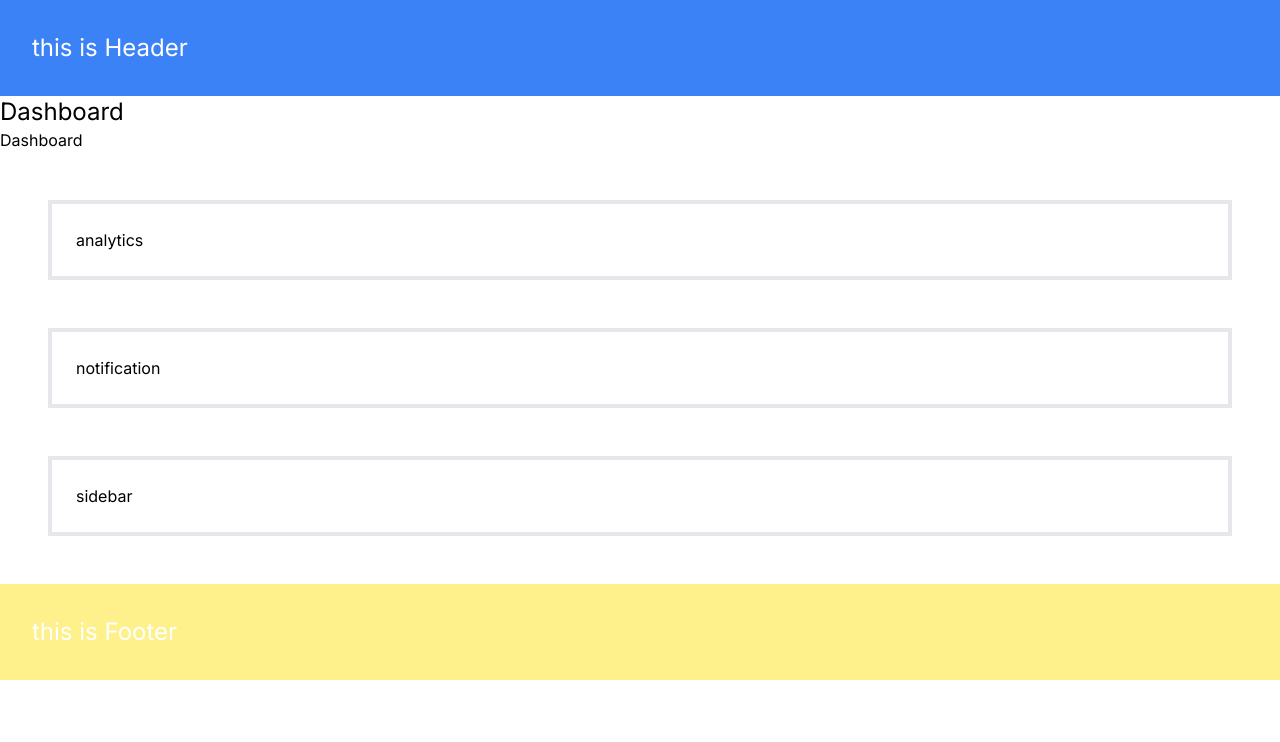
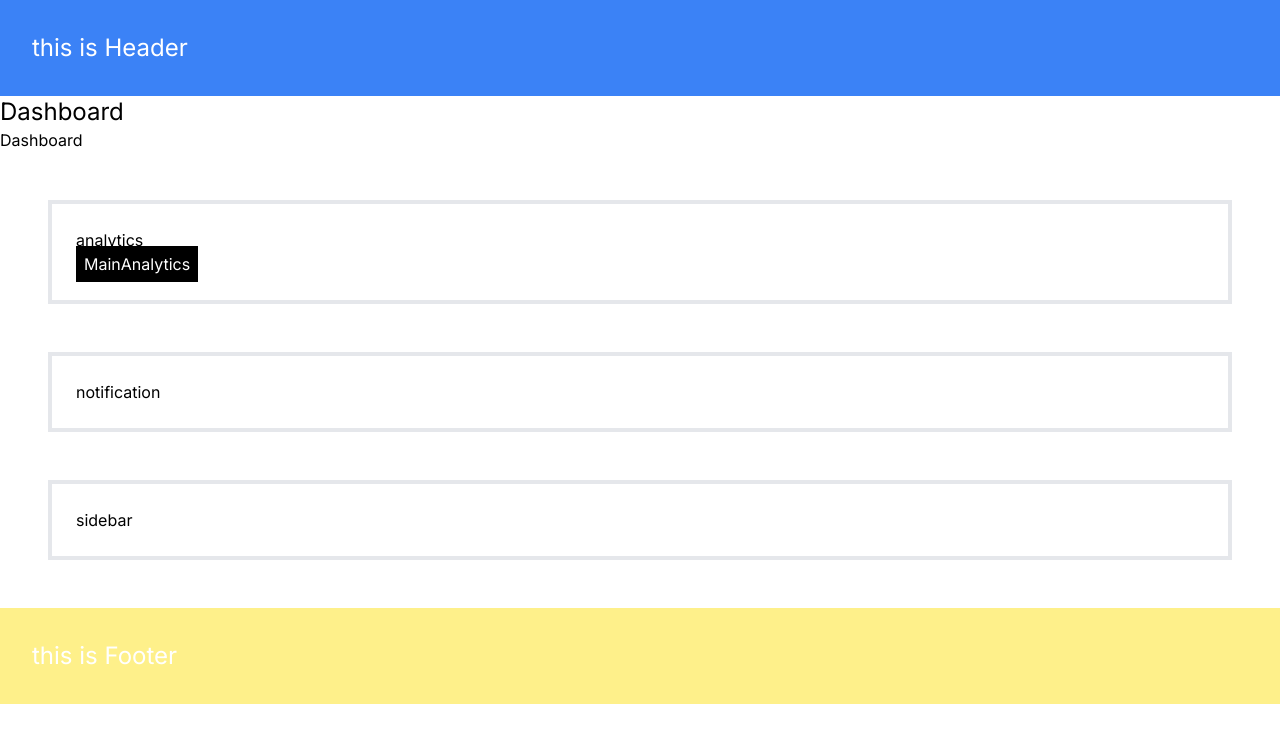
Before and after one commit to prathambhalke/learn-next-js, a Next.js app: page /Dashboard in a window 1280 px wide. Shown: the top 742 px of the page. Built offline with nearby package versions, Linux system fonts and the light colour scheme.

Commit message:
UnMatched Routes

```diff
--- /dev/null
+++ b/src/app/Dashboard/@analytics/mainAnalytics/page.tsx
@@ -0,0 +1,15 @@
+import Card from "@/app/Components/Card";
+import Link from "next/link";
+
+const MainAnalytics = () => {
+  return (
+    <Card>
+      <div>
+        <h1>Mainanalytics</h1>
+        <Link href="/Dashboard" className="p-2 mb-2 bg-black text-white">Default</Link>
+      </div>
+    </Card>
+  );
+};
+
+export default MainAnalytics;
--- a/src/app/Dashboard/@analytics/page.tsx
+++ b/src/app/Dashboard/@analytics/page.tsx
@@ -1,12 +1,20 @@
 import React from "react";
 import Card from "../../Components/Card";
+import Link from "next/link";
 
 const analytics = () => {
   return (
-    <div>
-      {" "}
-      <Card>analytics</Card>
-    </div>
+    <Card>
+      <div>
+        <h1>analytics</h1>
+        <Link
+          href="./Dashboard/mainAnalytics"
+          className="p-2 mb-2 bg-black text-white"
+        >
+          MainAnalytics
+        </Link>
+      </div>
+    </Card>
   );
 };
 
--- /dev/null
+++ b/src/app/Dashboard/default.tsx
@@ -0,0 +1,5 @@
+const defaultComp = () => {
+  return <div>default</div>;
+};
+
+export default defaultComp;
```
